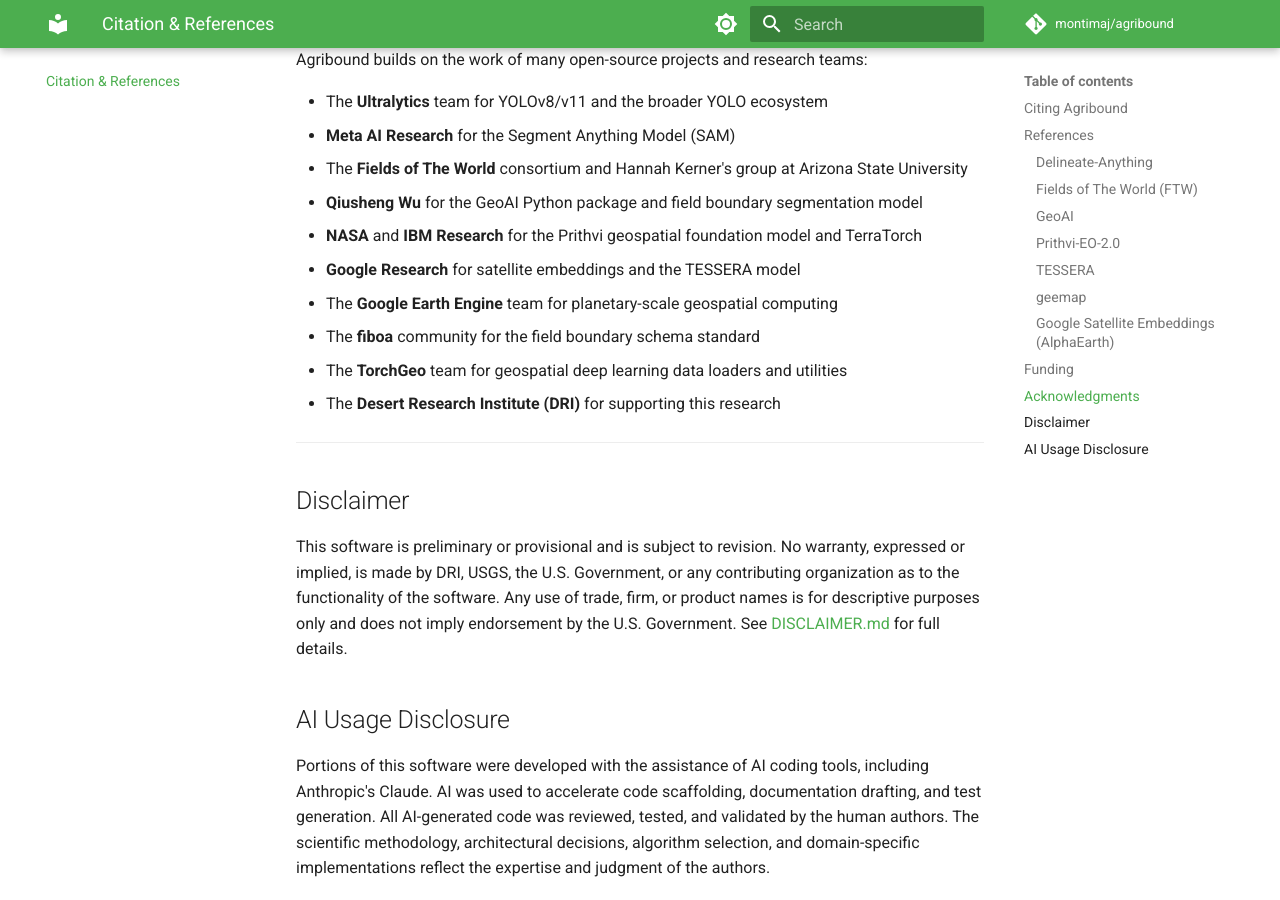
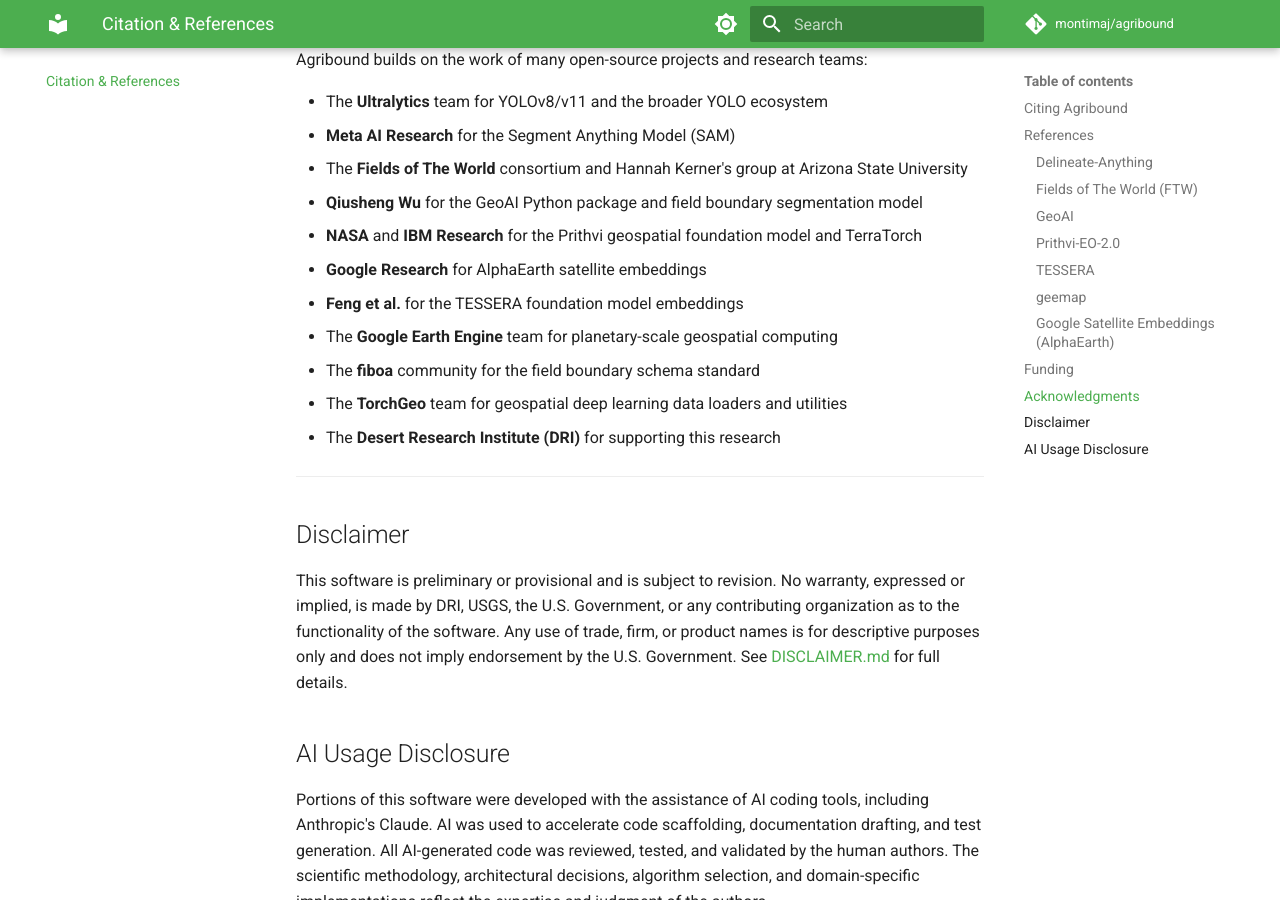
Before and after one commit to montimaj/agribound, an MkDocs documentation site: the page built from docs/citation.md, in a window 1280 px wide and 900 px high, scrolled down 2560 px. Built offline with MkDocs 1.6.1 and Material for MkDocs 9.7.7, drawn with Linux system fonts in a browser that asks for light colours; comment, search, counter and statistics services are not loaded.

Commit message:
Update docs

```diff
--- a/docs/citation.md
+++ b/docs/citation.md
@@ -79,7 +79,8 @@
 - The **Fields of The World** consortium and Hannah Kerner's group at Arizona State University
 - **Qiusheng Wu** for the GeoAI Python package and field boundary segmentation model
 - **NASA** and **IBM Research** for the Prithvi geospatial foundation model and TerraTorch
-- **Google Research** for satellite embeddings and the TESSERA model
+- **Google Research** for AlphaEarth satellite embeddings
+- **Feng et al.** for the TESSERA foundation model embeddings
 - The **Google Earth Engine** team for planetary-scale geospatial computing
 - The **fiboa** community for the field boundary schema standard
 - The **TorchGeo** team for geospatial deep learning data loaders and utilities
```
Also changed, not shown: README.md (+3 -2 lines), docs/user-guide/engines.md (+1 -1 lines), docs/user-guide/satellite-sources.md (+1 -1 lines).
